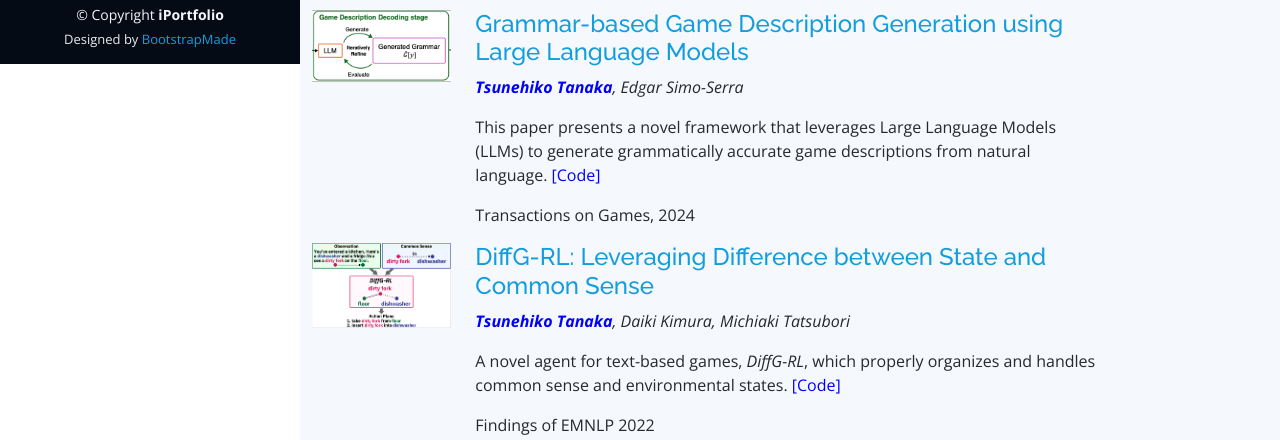
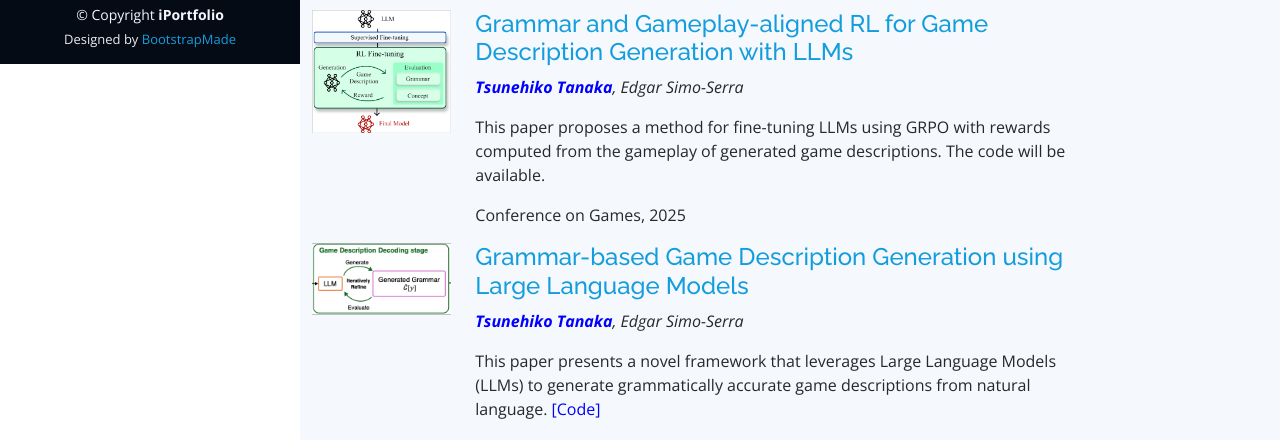
Before and after one commit to tsunehiko/tsunehiko.github.io, a plain HTML site: page index.html in a window 1280 px wide. Shown: the part 736-1176 px from the top of the page. Drawn offline with nearby package versions, Linux system fonts and the light colour scheme.

Commit message:
add rlgdg

```diff
--- a/index.html
+++ b/index.html
@@ -120,6 +120,18 @@
 
         <div class="section-title">
           <h2>Featured Project</h2>
+        </div>
+
+        <div class="row">
+            <div class="col-lg-2 pb-lg-2" data-aos="fade-right">
+              <img src="assets/img/rlgdg.png" class="img-fluid" alt="">
+            </div>
+            <div class="col-lg-8 pt-4 pt-lg-0 content" data-aos="fade-left">
+              <h4><a href="https://arxiv.org/abs/2503.15783">Grammar and Gameplay-aligned RL for Game Description Generation with LLMs</a></h4>
+              <p><em><font color="blue"><b>Tsunehiko Tanaka</b></font>, Edgar Simo-Serra</em></p>
+              <p>This paper proposes a method for fine-tuning LLMs using GRPO with rewards computed from the gameplay of generated game descriptions. The code will be available. </p>
+              <p>Conference on Games, 2025</p>
+            </div>
         </div>
 
         <div class="row">
```
Also changed, not shown: assets/img/rlgdg.png (added).
